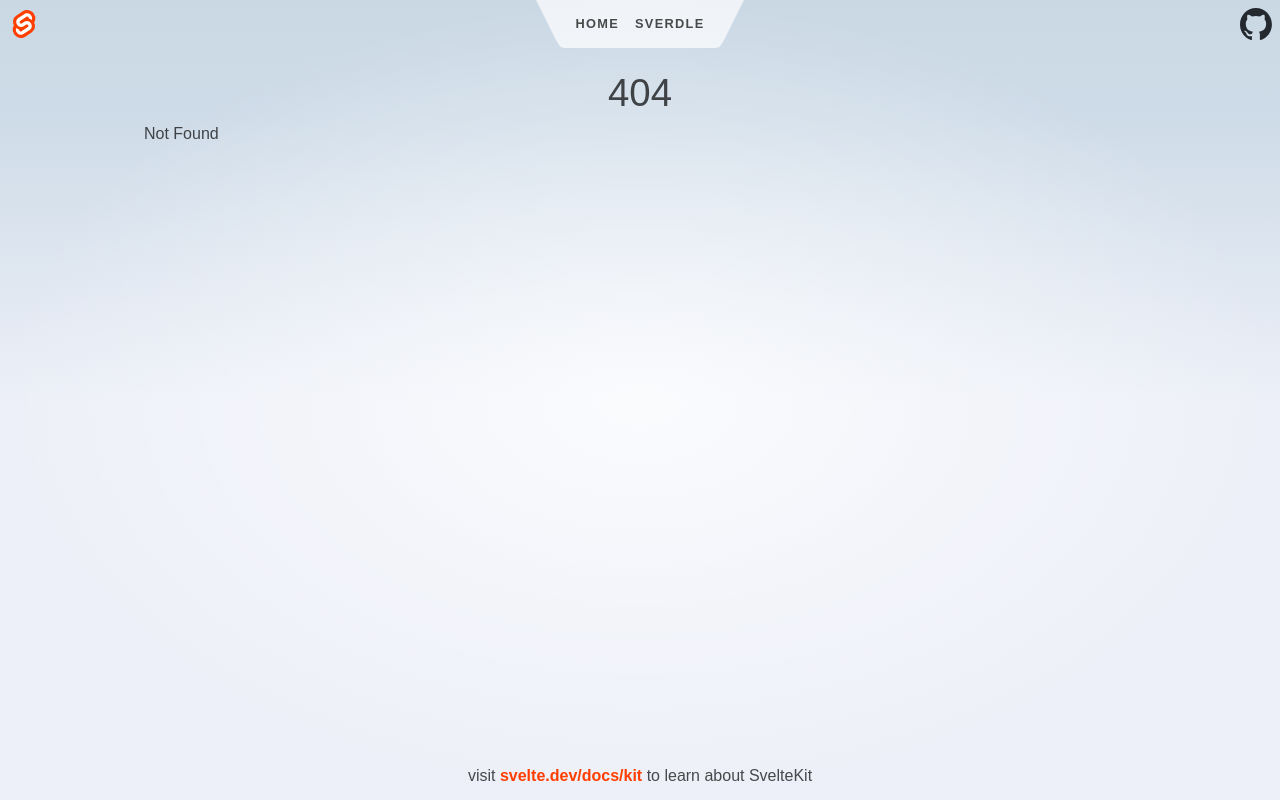
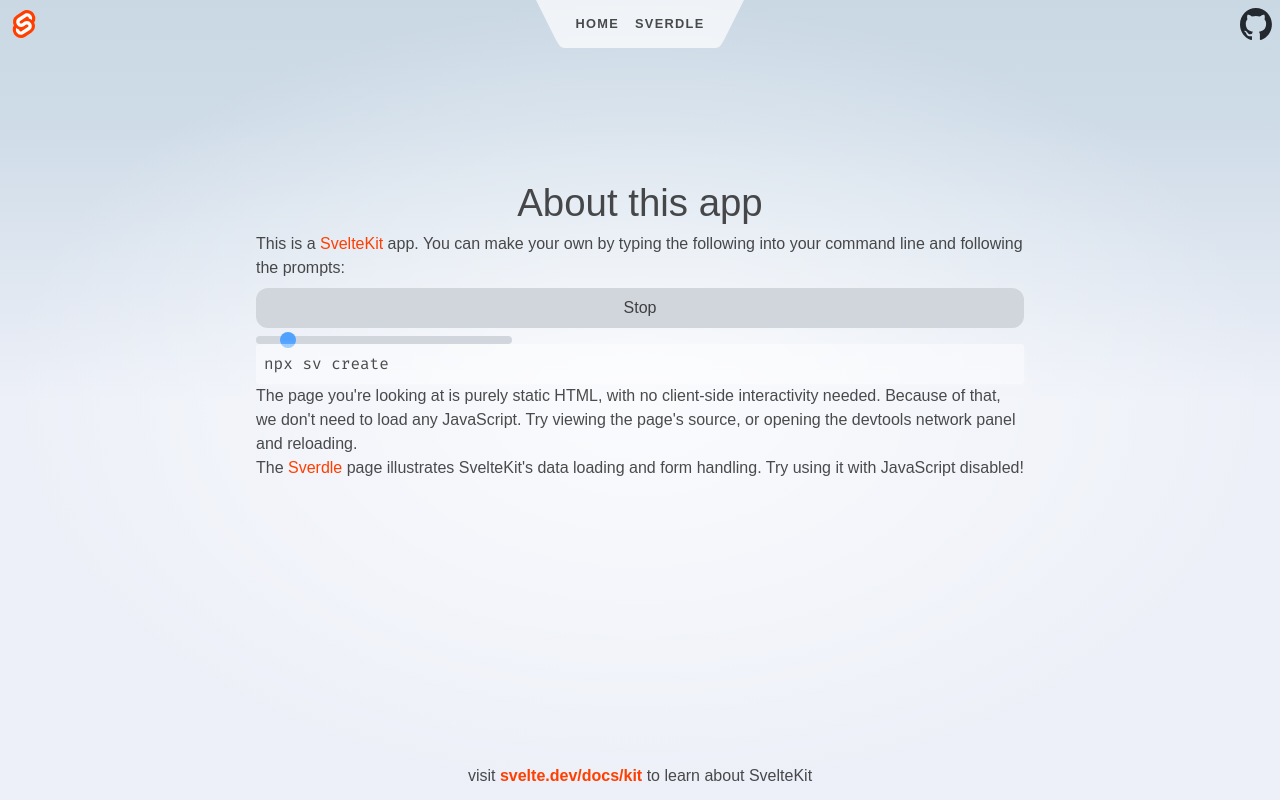
Before and after one commit to roman13011/rad-s, a SvelteKit app: page /a in a window 1280 px wide. Before the commit this address had no page. Built offline with nearby package versions, Linux system fonts and the light colour scheme.

Commit message:
copied to route a

```diff
--- /dev/null
+++ b/src/routes/a/+page.svelte
@@ -0,0 +1,173 @@
+<script lang="ts">
+	import { resolve } from "$app/paths";
+	import { onMount } from "svelte";
+	import { browser } from "$app/environment";
+    import { radioUrls } from "../constants";
+
+	let isLoading = false;
+	const VOLUME_KEY = "radio-volume";
+	let audioElement: HTMLAudioElement | null = null;
+	let sliderVisible = false;
+	let slider: HTMLInputElement;
+
+
+	// Функция для установки потока
+	function playRadio(url: string) {
+		if (!audioElement) return;
+		// URL потока
+
+
+		// Показать лоадер
+		isLoading = true;
+
+		// Назначаем источник
+		audioElement.src = url;
+
+		// Ждём, пока поток будет готов
+		audioElement.load();
+		audioElement.oncanplay = () => {
+			isLoading = false;
+			audioElement?.play().catch((error) => {
+				console.error("Error while playing the stream: ", error);
+			});
+		};
+
+		audioElement.onerror = () => {
+			isLoading = false;
+			console.error("Failed to load stream");
+		};
+	}
+
+	// Вызываем функцию для старта радио
+
+	function stopRadio() {
+		if (audioElement) {
+			audioElement.pause(); // Останавливаем воспроизведение
+			audioElement.src = ""; // ❗ полностью обрывает стрим
+			audioElement.load(); // ❗ сбрасывает состояние
+		}
+	}
+
+
+	function updateVolume(event: Event) {
+		const target = event.target as HTMLInputElement;
+
+		if (!audioElement) return; // защита если элемента нет
+		if (!target) return; // защита от несуществующей цели
+
+		const value = parseFloat(target.value); // input → number
+
+		if (!isNaN(value)) {
+			audioElement.volume = value; // присваиваем громкость
+			volume = value; // если volume — это Svelte переменная
+
+			localStorage.setItem(VOLUME_KEY, value.toString());
+		}
+	}
+
+	let volume = 0.1;
+
+	onMount(() => {
+		const saved = localStorage.getItem(VOLUME_KEY);
+		if (saved !== null) {
+			const parsed = parseFloat(saved);
+			if (!isNaN(parsed)) volume = parsed;
+		}
+
+		if (slider) {
+			sliderVisible = true; // делаем ползунок видимым
+		}
+
+		// После установки volume применяем к аудио
+		if (audioElement) audioElement.volume = volume;
+	});
+</script>
+
+<svelte:head>
+	<title>About</title>
+	<meta name="description" content="About this app" />
+</svelte:head>
+
+<div class="text-column">
+	<h1>About this app</h1>
+
+	<p>
+		This is a <a href="https://svelte.dev/docs/kit">SvelteKit</a> app. You can
+		make your own by typing the following into your command line and following
+		the prompts:
+	</p>
+	{#each radioUrls as radio}
+		<button
+			on:click={() => playRadio(radio.url)}
+			class="bg-red-200 p-2 my-2 rounded-xl cursor-pointer"
+			>{radio.name}</button
+		>
+	{/each}
+	<button
+		on:click={stopRadio}
+		class="bg-gray-300 p-2 my-2 rounded-xl cursor-pointer"
+	>
+		Stop
+	</button>
+	{#if isLoading}
+		<div class="loader">Loading...</div>
+	{/if}
+
+	<audio id="radio" controls class="hidden" bind:this={audioElement}>
+		Your browser does not support the audio element.
+	</audio>
+	<input
+		type="range"
+		min="0"
+		max="1"
+		step="0.01"
+		bind:value={volume}
+		on:input={updateVolume}
+		class="
+    w-64 h-2
+    rounded-lg appearance-none cursor-pointer
+    bg-gray-300 dark:bg-gray-700
+    accent-blue-500
+
+    [&::-webkit-slider-thumb]:appearance-none
+    [&::-webkit-slider-thumb]:w-4
+    [&::-webkit-slider-thumb]:h-4
+    [&::-webkit-slider-thumb]:rounded-full
+    [&::-webkit-slider-thumb]:bg-blue-400
+    [&::-webkit-slider-thumb]:hover:bg-blue-600
+    [&::-webkit-slider-thumb]:active:bg-blue-700
+
+    [&::-moz-range-thumb]:w-4
+    [&::-moz-range-thumb]:h-4
+    [&::-moz-range-thumb]:rounded-full
+    [&::-moz-range-thumb]:bg-blue-500
+	slider {sliderVisible ? '' : 'slider-hidden'}"
+	bind:this={slider}
+
+	/>
+
+	<pre>npx sv create</pre>
+
+	<p>
+		The page you're looking at is purely static HTML, with no client-side
+		interactivity needed. Because of that, we don't need to load any
+		JavaScript. Try viewing the page's source, or opening the devtools
+		network panel and reloading.
+	</p>
+
+	<p>
+		The <a href={resolve("/sverdle")}>Sverdle</a> page illustrates SvelteKit's
+		data loading and form handling. Try using it with JavaScript disabled!
+	</p>
+</div>
+
+
+<style>
+	/* Скрываем ползунок */
+	.slider-hidden::-webkit-slider-thumb {
+		display: none;
+	}
+	.slider-hidden::-moz-range-thumb {
+		display: none;
+	}
+</style>
--- /dev/null
+++ b/src/routes/a/+page.ts
@@ -0,0 +1,9 @@
+import { dev } from '$app/environment';
+
+// we don't need any JS on this page, though we'll load
+// it in dev so that we get hot module replacement
+export const csr = dev;
+
+// since there's no dynamic data here, we can prerender
+// it so that it gets served as a static asset in production
+export const prerender = true;
```
